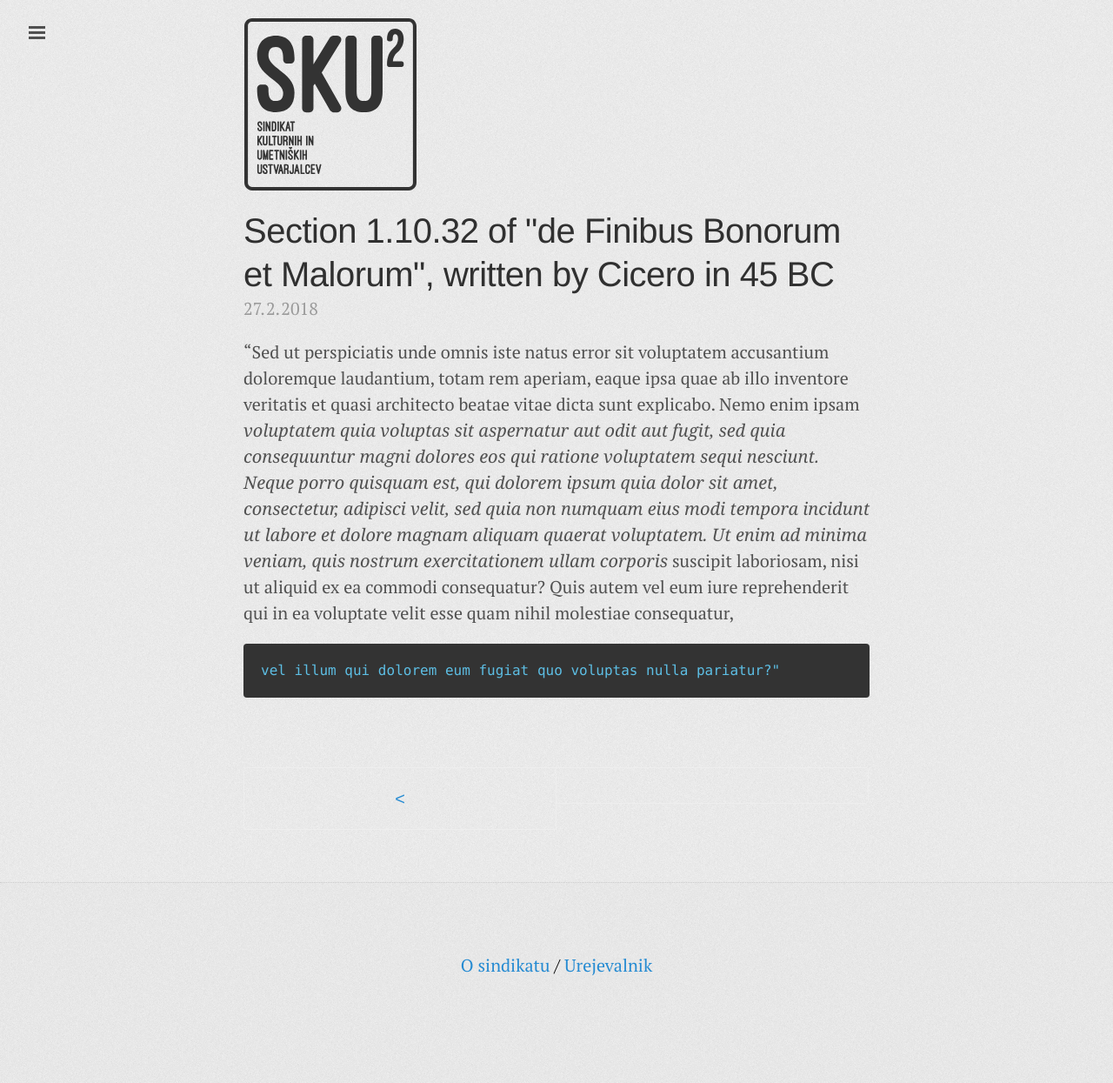
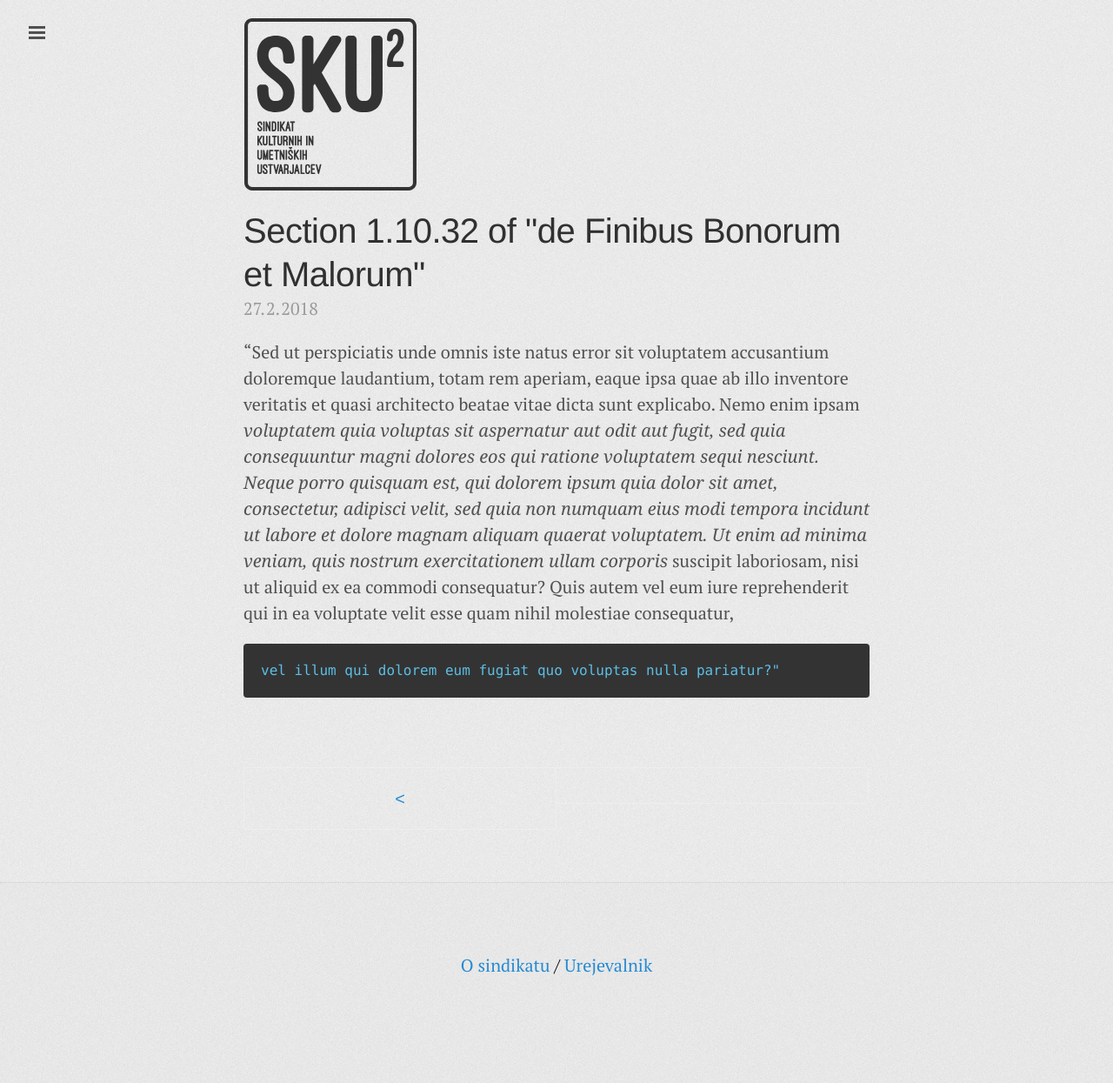
Before and after one commit to skuuSindikat/skuuSindikat.github.io, a Jekyll site: the page built from _posts/2018-02-27-section-1-10-32-of-de-finibus-bonorum-et-malorum-written-by-cicero-in-45-bc.md, in a window 1280 px wide. Shown: the whole page at 87% size. Built offline with Jekyll 4.4.1, drawn with Linux system fonts in a browser that asks for light colours; some web fonts are replaced.

Commit message:
Create 2018-02-27-section-1-10-32-of-de-finibus-bonorum-et-malorum-written-by-cicero-in-45-bc.md

```diff
--- a/_posts/2018-02-27-section-1-10-32-of-de-finibus-bonorum-et-malorum-written-by-cicero-in-45-bc.md
+++ b/_posts/2018-02-27-section-1-10-32-of-de-finibus-bonorum-et-malorum-written-by-cicero-in-45-bc.md
@@ -2,7 +2,7 @@
 published: true
 layout: post
 date: '2018-02-27 23:51 +0100'
-title: 'Section 1.10.32 of "de Finibus Bonorum et Malorum", written by Cicero in 45 BC'
+title: Section 1.10.32 of "de Finibus Bonorum et Malorum"
 ---
 "Sed ut perspiciatis unde omnis iste natus error sit voluptatem accusantium doloremque laudantium, totam rem aperiam, eaque ipsa quae ab illo inventore veritatis et quasi architecto beatae vitae dicta sunt explicabo. Nemo enim ipsam _voluptatem quia voluptas sit aspernatur aut odit aut fugit, sed quia consequuntur magni dolores eos qui ratione voluptatem sequi nesciunt. Neque porro quisquam est, qui dolorem ipsum quia dolor sit amet, consectetur, adipisci velit, sed quia non numquam eius modi tempora incidunt ut labore et dolore magnam aliquam quaerat voluptatem. Ut enim ad minima veniam, quis nostrum exercitationem ullam corporis_ suscipit laboriosam, nisi ut aliquid ex ea commodi consequatur? Quis autem vel eum iure reprehenderit qui in ea voluptate velit esse quam nihil molestiae consequatur,
 
```
